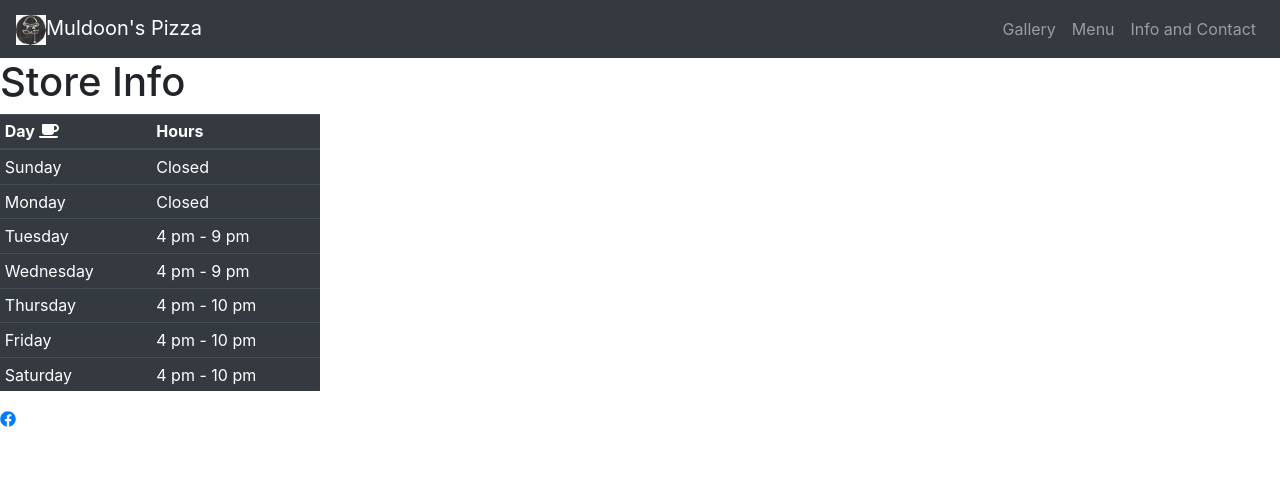
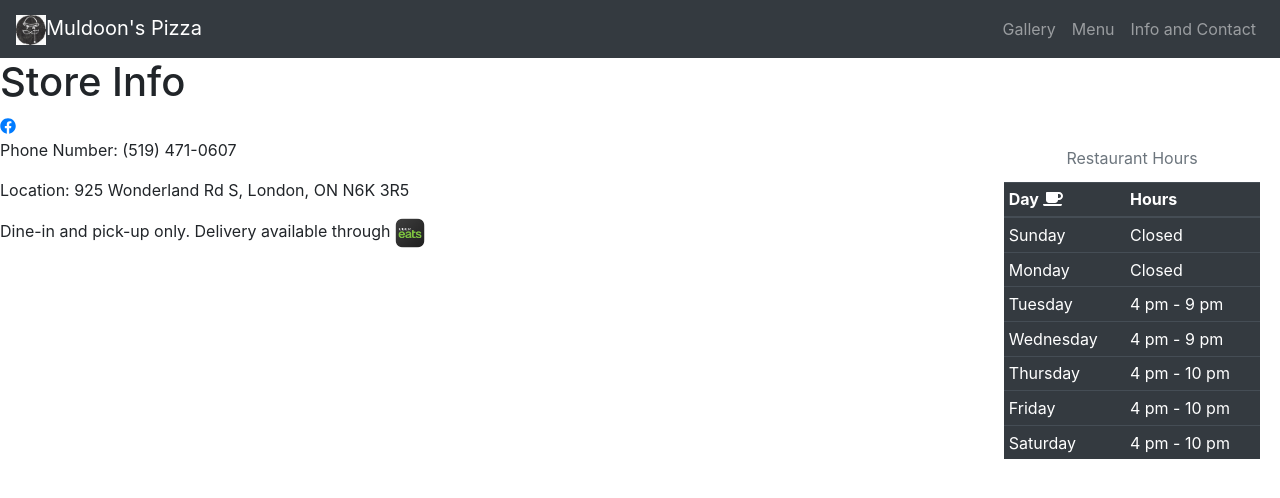
Before and after one commit to bcdicicco/muldoons, a React (Create React App) app: page /info in a window 1280 px wide. Shown: the top 498 px of the page. Built offline with nearby package versions, Linux system fonts and the light colour scheme.

Commit message:
Added to storeInfo component

```diff
--- a/src/components/storeInfo.jsx
+++ b/src/components/storeInfo.jsx
@@ -2,6 +2,8 @@
 import { FontAwesomeIcon } from "@fortawesome/react-fontawesome";
 import { faCoffee } from "@fortawesome/free-solid-svg-icons";
 import { faFacebook } from "@fortawesome/free-brands-svg-icons";
+import "../css/storeInfo.css";
+import uberIcon from "../Uber-Eats-Icon.png";
 
 class StoreInfo extends Component {
   state = {};
@@ -10,7 +12,14 @@
       <div>
         <h1> Store Info </h1>
 
-        <table className="table table-dark table-sm" style={{ width: "25vw" }}>
+        <table
+          id="hoursTable"
+          className="table table-dark table-sm"
+          style={{ width: "20vw", float: "right" }}
+        >
+          <caption style={{ captionSide: "top", textAlign: "center" }}>
+            Restaurant Hours
+          </caption>
           <thead>
             <tr>
               <th>
@@ -51,9 +60,22 @@
           </tbody>
         </table>
 
-        <a href="https://www.facebook.com/muldoonslondon/" target="_blank">
+        <a
+          href="https://www.facebook.com/muldoonslondon/"
+          target="_blank"
+          rel="noopener noreferrer"
+        >
           <FontAwesomeIcon icon={faFacebook} />
         </a>
+
+        <p>Phone Number: (519) 471-0607</p>
+        <p>Location: 925 Wonderland Rd S, London, ON N6K 3R5</p>
+        <p>
+          Dine-in and pick-up only. Delivery available through{" "}
+          <a href="https://www.ubereats.com/ca/london-ont/food-delivery/muldoons-pizza/0SRoKubgR5up3Y8bmk0zEQ">
+            <img src={uberIcon} alt="" width="30" height="30"></img>
+          </a>
+        </p>
       </div>
     );
   }
--- /dev/null
+++ b/src/css/storeInfo.css
@@ -0,0 +1,6 @@
+#hoursTable {
+  margin-top: 20px;
+  margin-left: 20px;
+  margin-right: 20px;
+  margin-bottom: 20px;
+}
```
Also changed, not shown: src/Uber-Eats-Icon.png (added).
